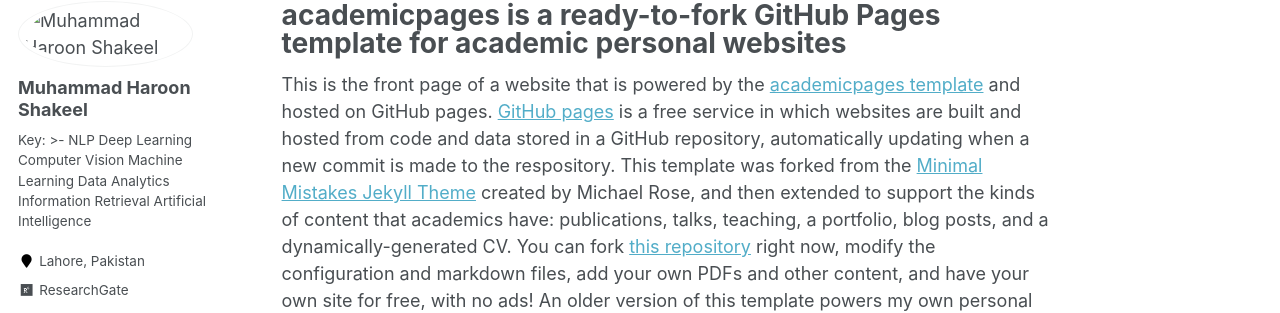
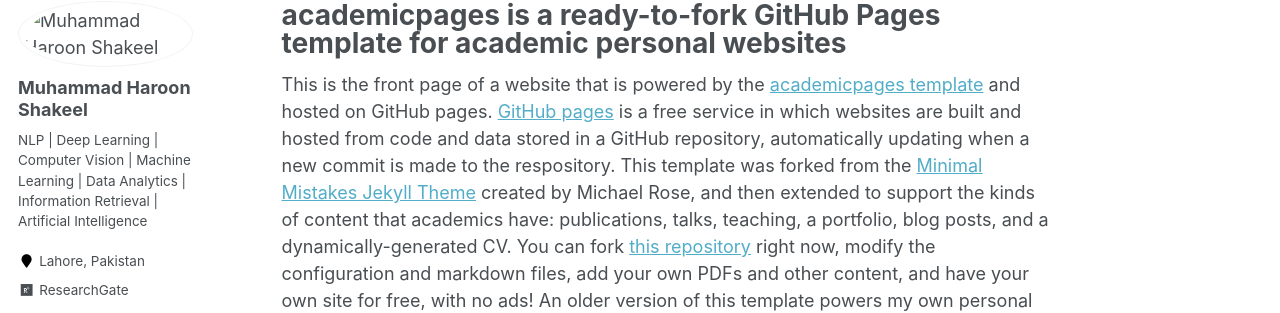
Before and after one commit to haroonshakeel/haroonshakeel.github.io, a Jekyll site: the page built from _pages/about.md, in a window 1280 px wide. Shown: the part 117-430 px from the top of the page. Built offline with Jekyll 4.4.1, drawn with Linux system fonts in a browser that asks for light colours; some web fonts are replaced.

Commit message:
Update _config.yml

```diff
--- a/_config.yml
+++ b/_config.yml
@@ -82,14 +82,7 @@
 author:
   name             : "Muhammad Haroon Shakeel"
   avatar           : "images/profile.jpg"
-  bio              : "Key: >-
-  NLP
-  Deep Learning
-  Computer Vision
-  Machine Learning
-  Data Analytics
-  Information Retrieval
-  Artificial Intelligence"
+  bio              : "NLP | Deep Learning | Computer Vision | Machine Learning | Data Analytics | Information Retrieval | Artificial Intelligence"
   location         : "Lahore, Pakistan"
   employer         :
   pubmed           :
```
